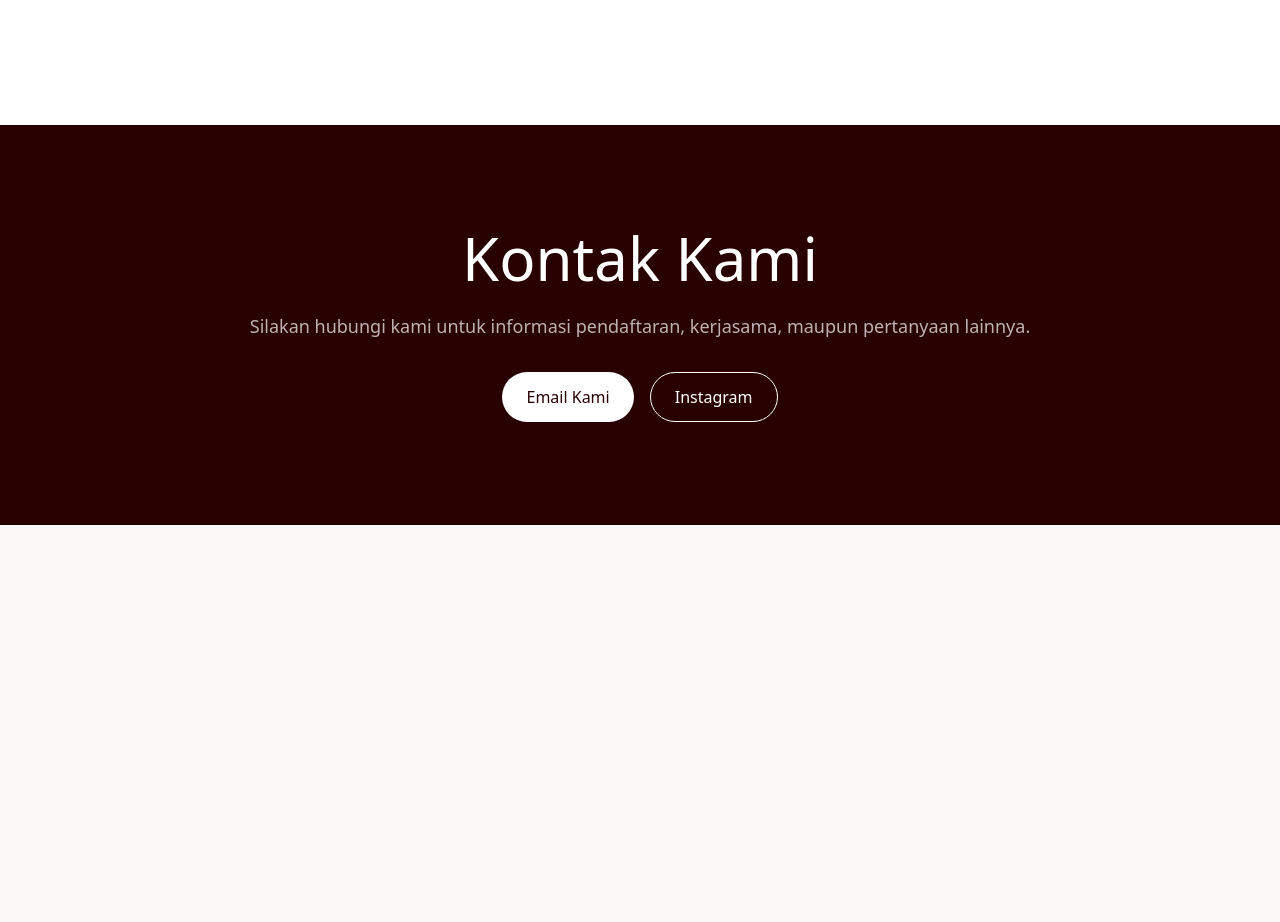
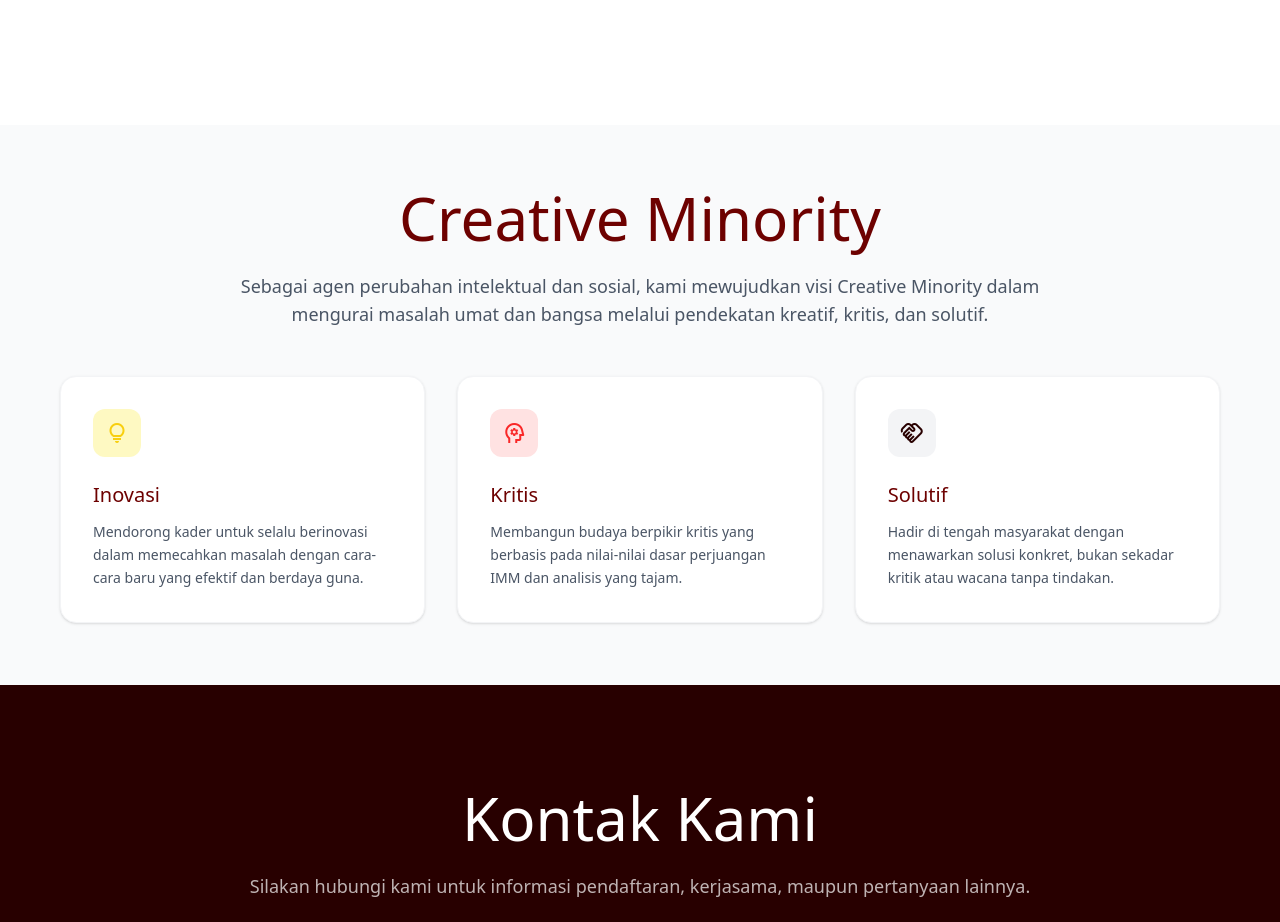
Before and after one commit to immfaiumy25/Imm-web, a Next.js app: page / in a window 1280 px wide. Shown: the part 6300-7222 px from the top of the page. Before the commit the page ends 6825 px from the top, so only its background shows below. Built offline with nearby package versions, Linux system fonts and the light colour scheme.

Commit message:
feat(creative-minority): add new section before kontak

```diff
--- a/src/app/page.tsx
+++ b/src/app/page.tsx
@@ -388,6 +388,39 @@
       </section>
 
       {/* ========================
+          CREATIVE MINORITY SECTION (Gray)
+          ======================== */}
+      <section id="creative-minority" className="w-full min-h-[70vh] bg-gray-50 text-[#280000] p-8 md:p-[60px] flex flex-col items-center justify-center">
+        <h2 className="font-serif text-4xl md:text-6xl font-normal mb-6 text-[#6d0100] text-center">Creative Minority</h2>
+        <p className="text-lg text-gray-600 max-w-[800px] text-center mb-12">
+          Sebagai agen perubahan intelektual dan sosial, kami mewujudkan visi Creative Minority dalam mengurai masalah umat dan bangsa melalui pendekatan kreatif, kritis, dan solutif.
+        </p>
+        <div className="grid grid-cols-1 md:grid-cols-3 gap-8 w-full max-w-[1200px]">
+          <div className="bg-white p-8 rounded-2xl shadow-sm border border-gray-100 hover:shadow-md transition-shadow">
+            <div className="w-12 h-12 bg-yellow-100 text-[#f8cf0f] rounded-xl flex items-center justify-center mb-6">
+              <span className="material-symbols-outlined text-2xl">lightbulb</span>
+            </div>
+            <h3 className="text-xl font-serif text-[#6d0100] mb-3">Inovasi</h3>
+            <p className="text-gray-600 text-sm leading-relaxed">Mendorong kader untuk selalu berinovasi dalam memecahkan masalah dengan cara-cara baru yang efektif dan berdaya guna.</p>
+          </div>
+          <div className="bg-white p-8 rounded-2xl shadow-sm border border-gray-100 hover:shadow-md transition-shadow">
+            <div className="w-12 h-12 bg-red-100 text-[#f92727] rounded-xl flex items-center justify-center mb-6">
+              <span className="material-symbols-outlined text-2xl">psychology</span>
+            </div>
+            <h3 className="text-xl font-serif text-[#6d0100] mb-3">Kritis</h3>
+            <p className="text-gray-600 text-sm leading-relaxed">Membangun budaya berpikir kritis yang berbasis pada nilai-nilai dasar perjuangan IMM dan analisis yang tajam.</p>
+          </div>
+          <div className="bg-white p-8 rounded-2xl shadow-sm border border-gray-100 hover:shadow-md transition-shadow">
+            <div className="w-12 h-12 bg-gray-100 text-[#280000] rounded-xl flex items-center justify-center mb-6">
+              <span className="material-symbols-outlined text-2xl">handshake</span>
+            </div>
+            <h3 className="text-xl font-serif text-[#6d0100] mb-3">Solutif</h3>
+            <p className="text-gray-600 text-sm leading-relaxed">Hadir di tengah masyarakat dengan menawarkan solusi konkret, bukan sekadar kritik atau wacana tanpa tindakan.</p>
+          </div>
+        </div>
+      </section>
+
+      {/* ========================
           KONTAK SECTION (Dark)
           ======================== */}
       <section id="kontak" className="w-full min-h-[50vh] bg-[#280000] text-white p-8 md:p-[60px] flex flex-col items-center justify-center">
```
